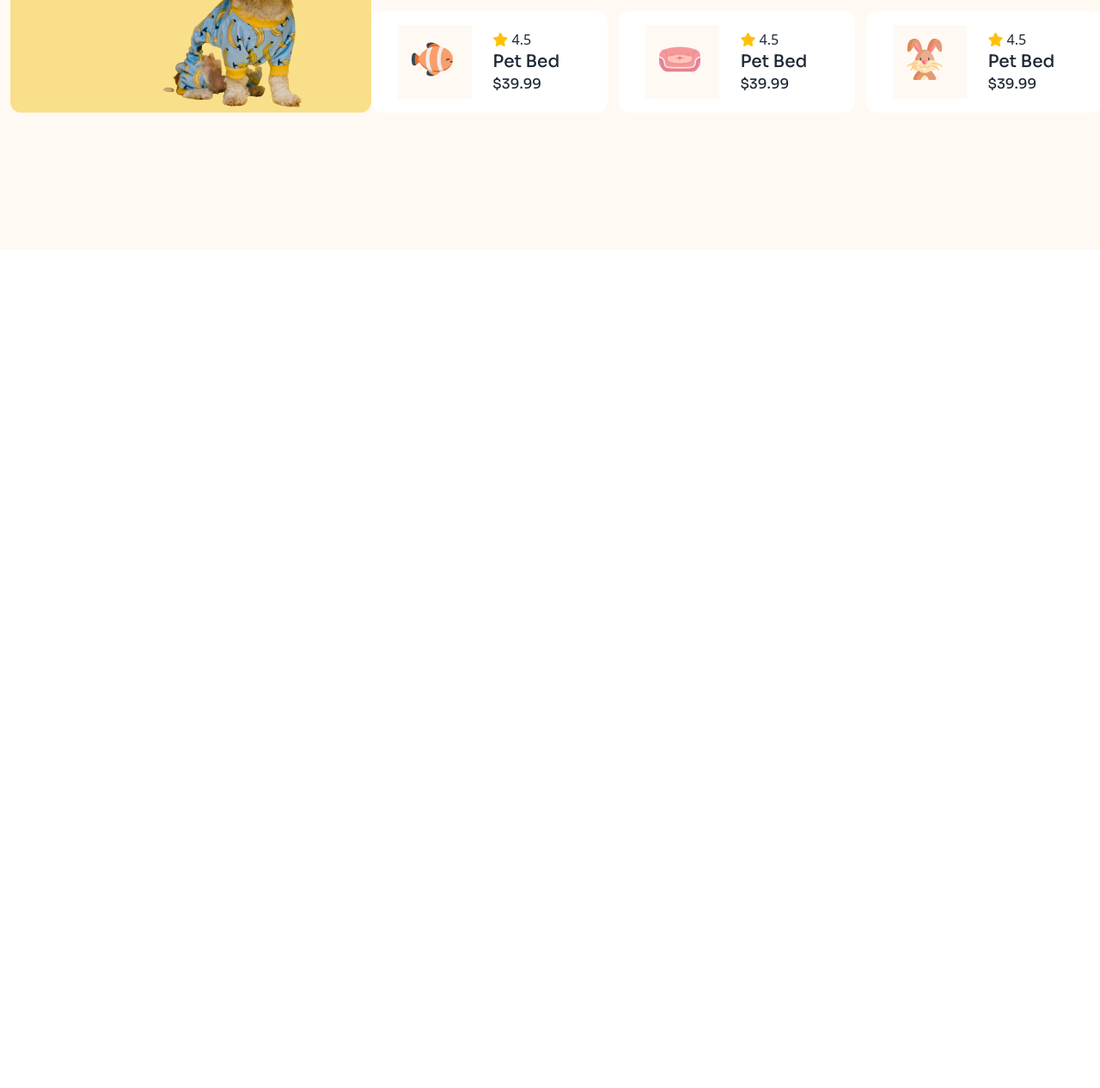
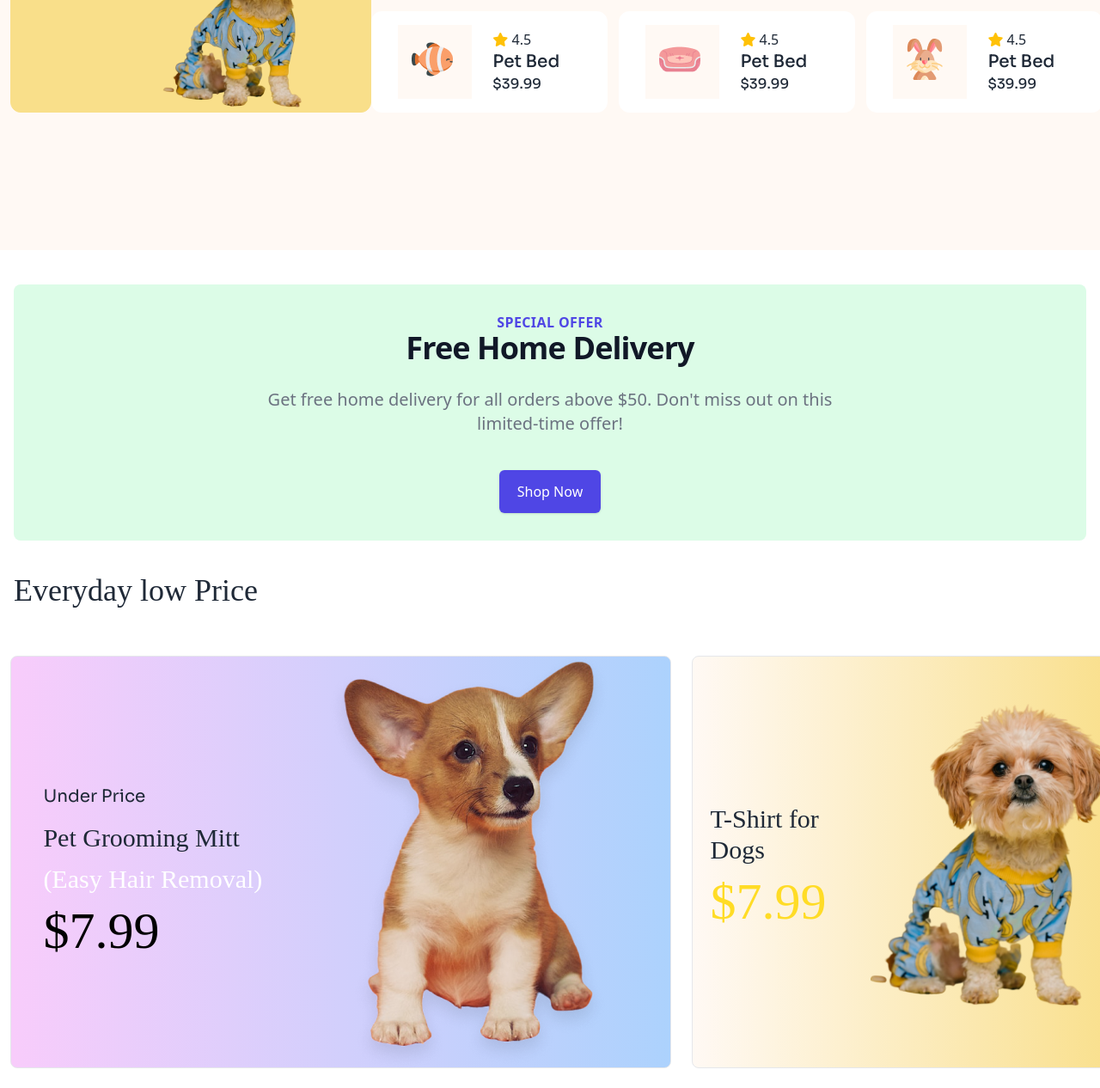
Before and after one commit to nazmulrahat/R13A13, a plain HTML site: page index.html in a window 1280 px wide. Shown: the part 2023-3289 px from the top of the page at 86% size. Before the commit the page ends 2314 px from the top, so only its background shows below. Drawn offline with nearby package versions, Linux system fonts and the light colour scheme; a web font is replaced by a local one.

Commit message:
more added now

```diff
--- a/index.html
+++ b/index.html
@@ -183,6 +183,7 @@
 
           </section>
           <!-- Browse By Categories end -->
+
            <!-- Trending Pet Products -->
            <section class=" md:container mt-10 h-fit pb-36 md:mx-auto  bg-misty-color ">
             <div class= "md:mx-auto md:w-[1320px] text-left">
@@ -329,6 +330,80 @@
           </section>
           <!-- Trending Pet Products  end -->
 
+           <!-- Special Offer -->
+           <section class="md:container md:mx-auto h-24 w-screen mt-10 mb-60 px-4 ">
+
+            <div class="bg-green-100 py-8 rounded-lg">
+              <div class="max-w-7xl mx-auto px-4 sm:px-6 lg:px-8">
+                <div class="lg:text-center">
+                  <h2 class="text-base text-indigo-600 font-semibold tracking-wide uppercase">Special Offer</h2>
+
+                  <p class="mt-2 text-3xl leading-8 font-extrabold tracking-tight text-gray-900 sm:text-4xl animate-bounce">
+                    Free Home Delivery
+                  </p>
+                  <p class="mt-4 max-w-2xl text-xl text-gray-500 lg:mx-auto">
+                    Get free home delivery for all orders above $50. Don't miss out on this limited-time offer!
+                  </p>
+                </div>
+
+                <div class="mt-10">
+                  <div class="flex justify-center">
+                    <div class="inline-flex rounded-md shadow">
+                      <a href="#" class="inline-flex items-center justify-center px-5 py-3 border border-transparent text-base font-medium rounded-md text-white bg-indigo-600 hover:bg-indigo-700">
+                        Shop Now
+                      </a>
+                    </div>
+                  </div>
+                </div>
+              </div>
+            </div>
+            </section>
+           <!-- Special Offer end -->
+
+           <div class=" md:mx-auto md:w-[1320px] text-left"><h1 class="  first-font ml-4 md:text-4xl text-2xl font-normal   md:mt-[140px]  md:mb-14">Everyday low Price</h1></div>
+<!-- Pet Grooming Mitt -->
+<section class="low-price md:container md:mx-auto  ">
+    <div class="box md:mx-auto md:w-[1320px] md:flex md:justify-around  ">
+      <div class=" md:w-[784px]  md:h-[480px] mx-3 mb-3  flex justify-around items-center bg-gradient-to-l from-[#ACD2FD] to-[#F8CCFB] border border-solid border-cyan rounded-lg">
+        <div class="mt-5 ml-5 ">
+        <p class="second-font font-normal text-xl mb-4 md:block hidden">Under Price</p>
+        <p class="first-font font-normal md:text-3xl text-xl mb-3 ">Pet Grooming Mitt</p>
+        <p class="first-font font-normal text-3xl mb-3 text-white md:block hidden">(Easy Hair Removal)</p>
+        <p class="first-font font-normal  text-6xl text-white md:text-black ">$7.99</p>
+      </div>
+      <div ><img src="./c1-assets/cute-dog-mid.png" alt=""></div>
+    </div>
+    <div class="md:w-[512px] md:h-[480px] mx-3 mb-3  flex justify-around items-center bg-gradient-to-l from-[#F9DF8A] to-[#FFF9F4] border border-solid border-orange rounded-lg">
+      <div class=" ml-5 mt-2 ">
+      <p class="first-font font-normal md:text-3xl text-xl mb-3 ">T-Shirt for Dogs</p>
+      <p class="first-font font-normal  text-6xl text-yellow-color ">$7.99</p>
+    </div>
+    <div><img src="./c1-assets/cute-pet-mid.png" alt=""></div></div>
+
+    </div>
+</section>
+    <section class="flex  justify-center relative top-56">
+      <div class=" md:mx-auto md:w-[1320px] md:h-[491px] w-[359px] h-[523px] md:flex md:justify-around md:py-[100px]  bg-misty-color border border-1 border-misty-color rounded-lg">
+        <div class=" w-[190px] h-[238px]  md:w-[330px] md:h-[415px] ml-28 ">
+        <img src="./c1-assets/cute-pet-mid.png" alt="">
+      </div>
+      <div class="ml-16">
+        <h1 class="  first-font  md:text-4xl text-2xl font-normal mb-5 md:text-left text-center" >Get Pawsome News!</h1>
+
+        <p class="second-font font-normal md:text-xl text-base md:mb-8 mb-4  ">Exclusive training tips, ticks, product deals and more.</p>
+        <div class=" md:w-[472px] w-[250px] h-[50px] bg-primary-color border border-1 border-primary-color md:px-7 md:py-4 px-3 py-2 rounded-lg"><input class="second-font text-base font-normal" type="email" name="" id="" placeholder="Enter your email"></div>
+        <div class=" md:mt-10 mt-5 mb-4 second-font font-normal text-xl  bg-yellow-color border border-1 border-yellow-color md:px-7 px-2 py-3 md:py-2 rounded-lg w-[140px] ml-14 md:ml-3 pl-4 "><button class="second-font text-base font-normal ">Subscribe</button></div>
+
+      </div>
+    </div>
+
+
+    </section>
+
+<!-- Pet Grooming Mitt end -->
+
+
+
     </main>
     <footer>
 
```
